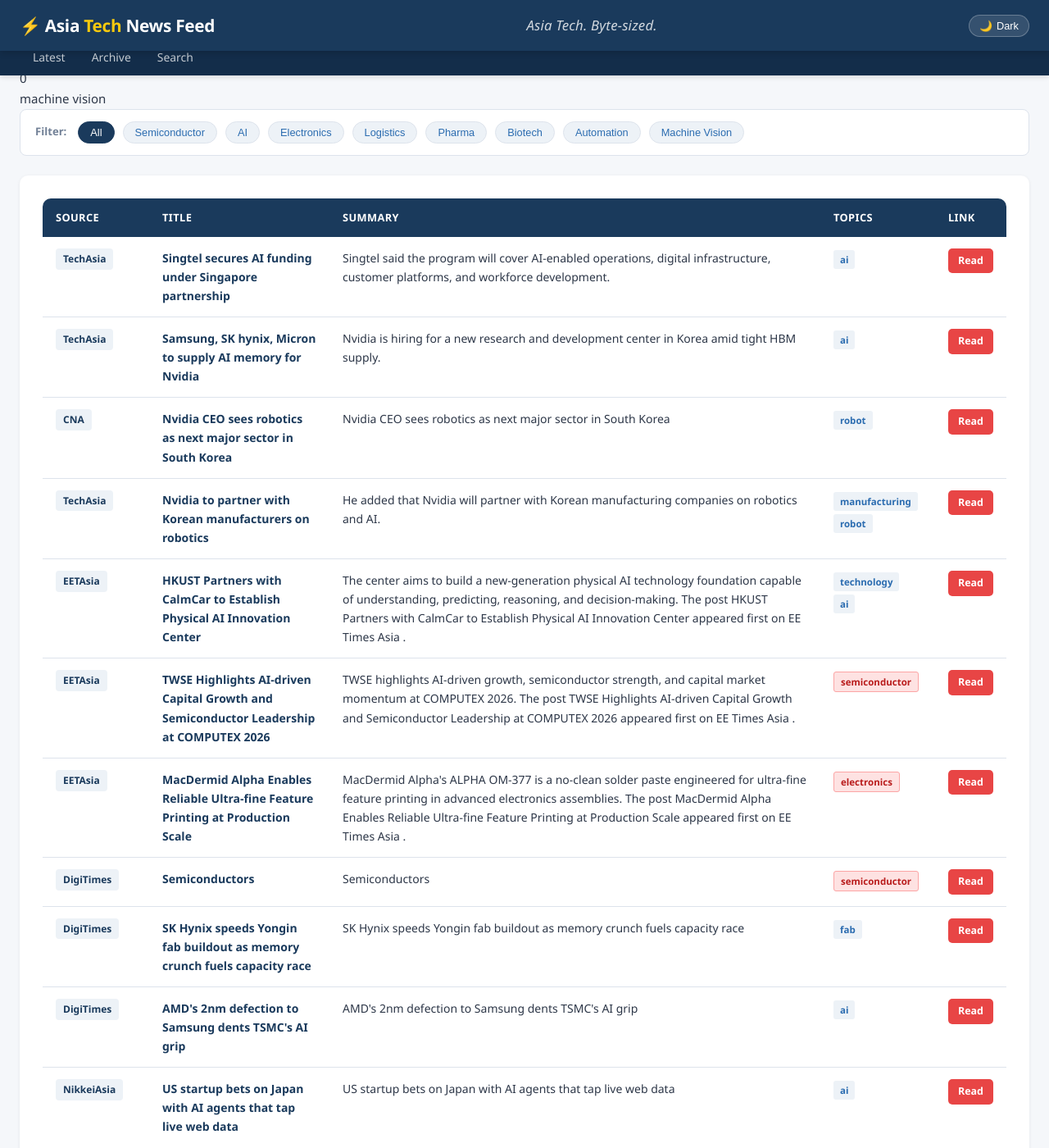
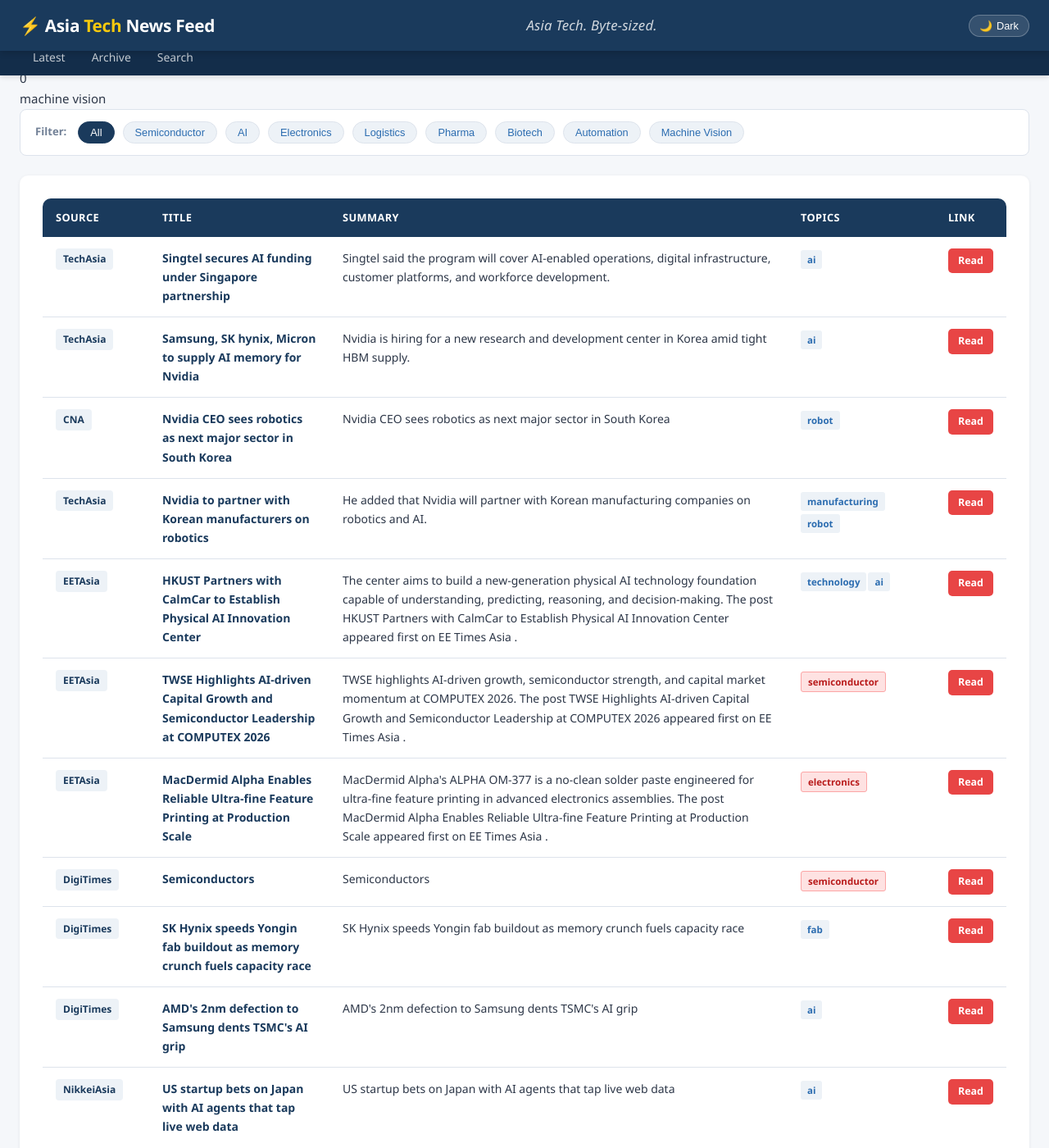
Before and after one commit to asiatechfeed/Asia-Tech-Feed, a Jekyll site: the page built from _posts/2026-06-05-asia-tech-news-digest.md, in a window 1280 px wide and 1400 px high, scrolled down 583 px. Shown: the whole window at 82% size. Built offline with Jekyll 4.4.1, drawn with Linux system fonts in a browser that asks for light colours.

Commit message:
Fix keyword tags wrapping: widen col-tags to 180px, add white-space:nowrap to .tag

```diff
--- a/assets/css/style.css
+++ b/assets/css/style.css
@@ -171,7 +171,7 @@
 .col-source { width: 130px; }
 .col-title  { width: 220px; }
 .col-summary { min-width: 260px; }
-.col-tags  { width: 140px; }
+.col-tags  { width: 180px; }
 .col-date  { width: 95px; white-space: nowrap; color: var(--muted); font-size: 0.8rem; }
 .col-link  { width: 80px; text-align: center; }
 
@@ -195,6 +195,7 @@
   font-size: 0.72rem;
   font-weight: 600;
   margin: 2px 2px 2px 0;
+  white-space: nowrap;
 }
 .tag.ai     { background: #dbeafe; color: #1d4ed8; border: 1px solid #93c5fd; }
 .tag.semi   { background: #fee2e2; color: #b91c1c; border: 1px solid #fca5a5; }
```
